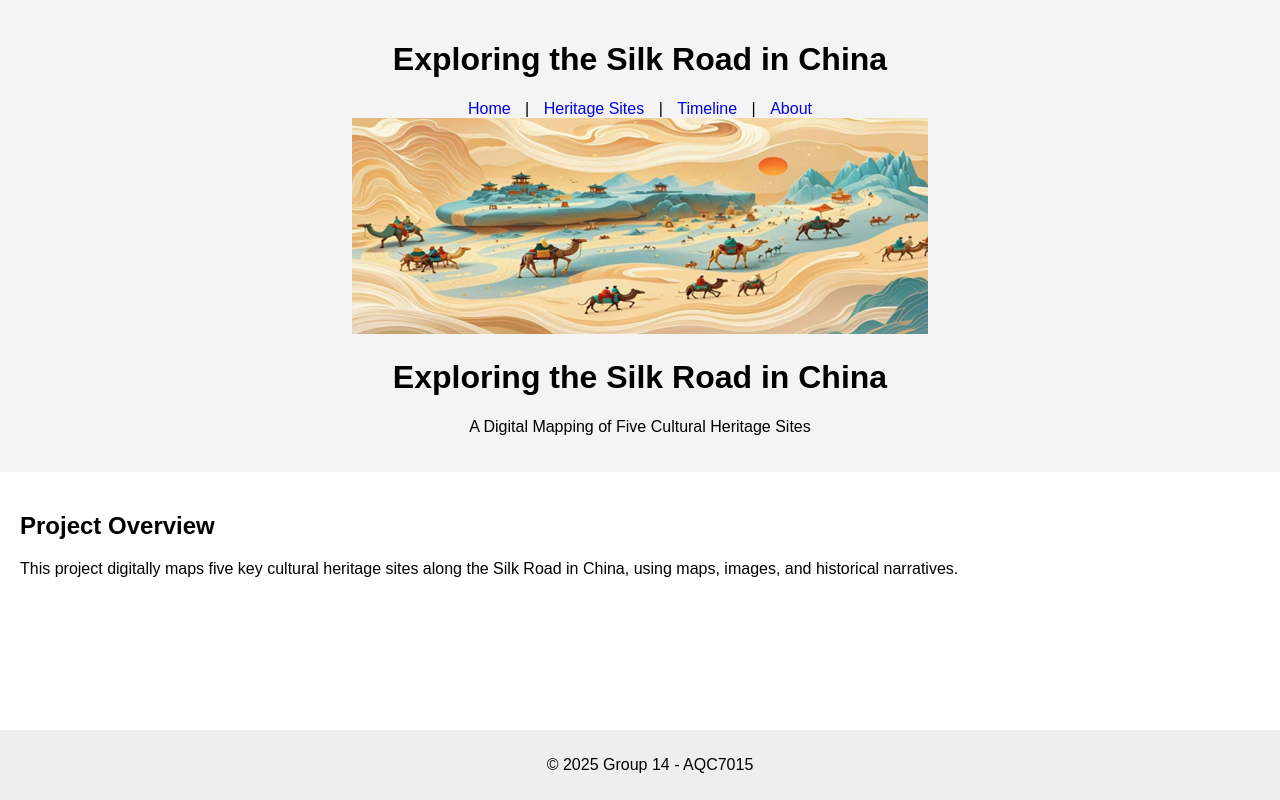
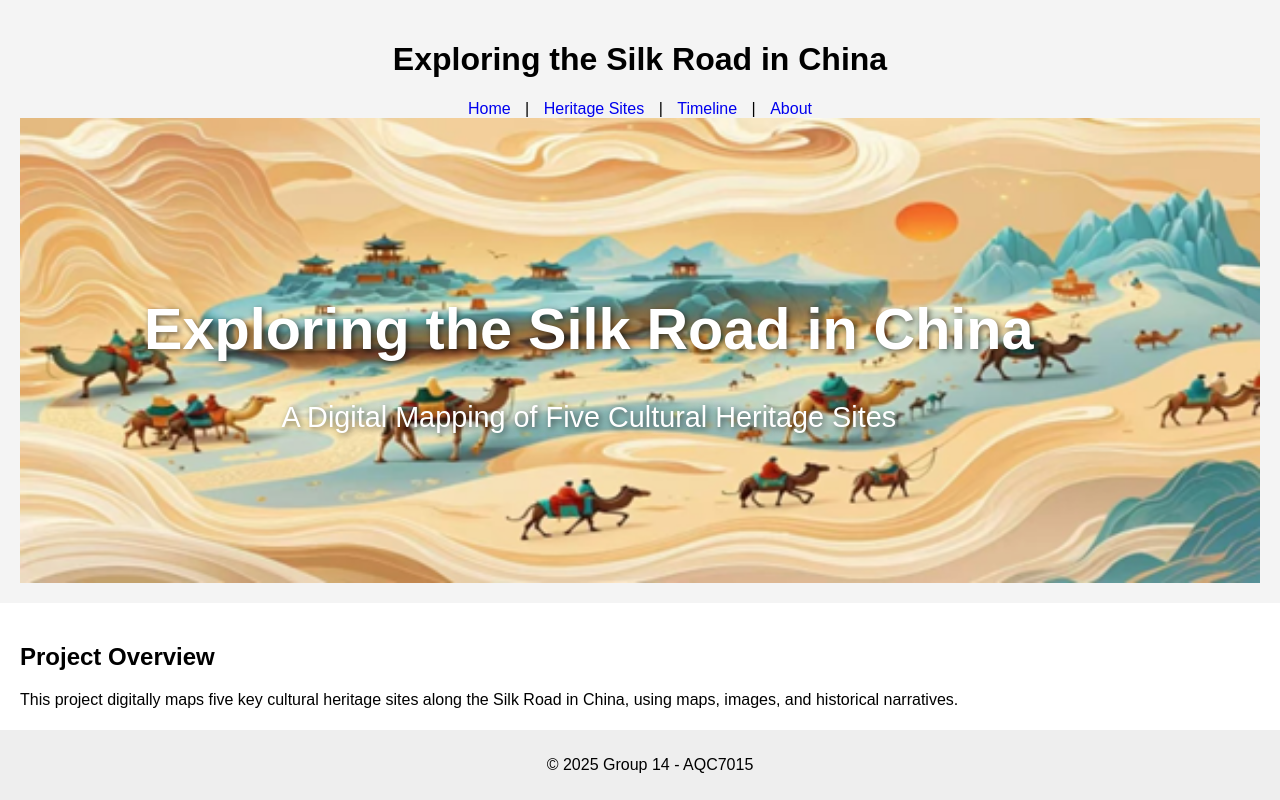
Before and after one commit to Capstone-Project-ctrl/China-Heritages-along-Silk-Road, a plain HTML site: page index.html in a window 1280 px wide. Drawn offline with Linux system fonts and the light colour scheme; files whose address does not match are found by name.

Commit message:
Update style.css

```diff
--- a/style.css
+++ b/style.css
@@ -1,5 +1,26 @@
 body { font-family: sans-serif; margin: 0; padding: 0; }
 header { background-color: #f4f4f4; padding: 20px; text-align: center; }
+.hero-banner {
+  position: relative;
+  width: 100%;
+  overflow: hidden;
+}
+
+.hero-banner img {
+  width: 100%;
+  height: auto;
+  display: block;
+}
+
+.hero-text {
+  position: absolute;
+  top: 30%;
+  left: 10%;
+  color: white;
+  text-shadow: 2px 2px 6px rgba(0,0,0,0.6);
+  font-size: 1.8rem;
+}
+
 nav a { margin: 0 10px; text-decoration: none; }
 main { padding: 20px; }
 footer { background-color: #eee; text-align: center; padding: 10px; position: fixed; bottom: 0; width: 100%; }
```
